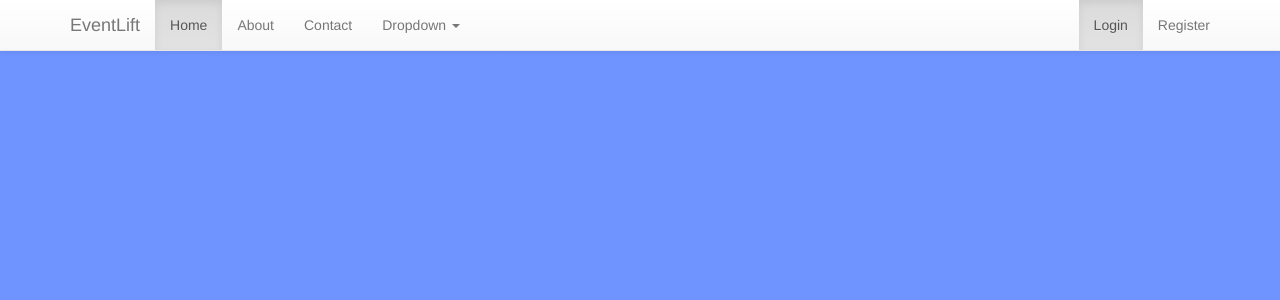
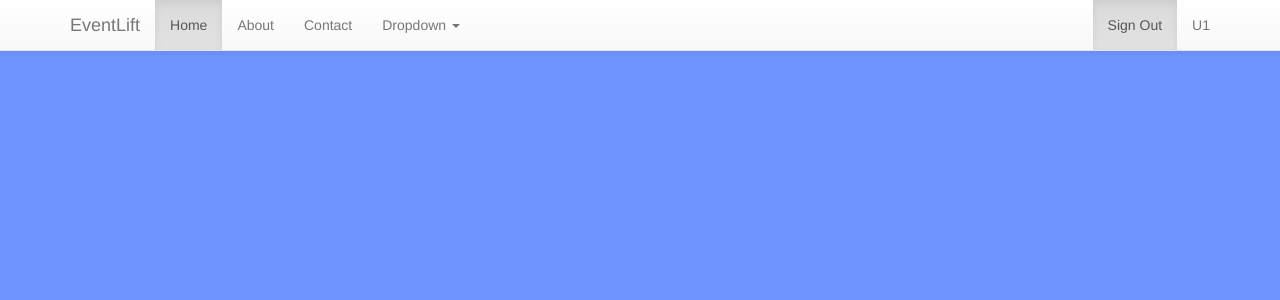
Before and after one commit to BSantos22/eventLift, a Flask app: page / in a window 1280 px wide. Shown: the top 300 px of the page. Run offline with Flask 2, Linux system fonts and the light colour scheme; a user stored in the database is signed in; some libraries are stand-ins or nearby versions.

Commit message:
Added signout route

```diff
--- a/eventlift/templates/base.html
+++ b/eventlift/templates/base.html
@@ -51,8 +51,13 @@
                   </li>
               </ul>
               <ul class="nav navbar-nav navbar-right">
-                  <li class="active"><a href="./login">Login <span class="sr-only">(current)</span></a></li>
-                  <li><a href="./register">Register <span class="sr-only">(current)</span></a></li>
+                  {% if session['username'] is not defined %}
+                  <li class="active"><a href="login">Login<span class="sr-only">(current)</span></a></li>
+                  <li><a href="register">Register<span class="sr-only">(current)</span></a></li>
+                  {% else %}
+                  <li class="active"><a href="signout">Sign Out<span class="sr-only">(current)</span></a></li>
+                  <li><a href="">{{ session['username'] }}<span class="sr-only">(current)</span></a></li>
+                  {% endif %}
               </ul>
           </div>
           <!--/.nav-collapse -->
--- a/eventlift/views.py
+++ b/eventlift/views.py
@@ -38,6 +38,12 @@ def register():
         return render_template('register.html')
 
 
+@app.route('/signout')
+def signout():
+    session.clear()
+    return redirect(url_for('index'))
+
+
 @app.route('/event/<rowid>')
 def event(rowid):
     event = models.get_event(rowid)
```
